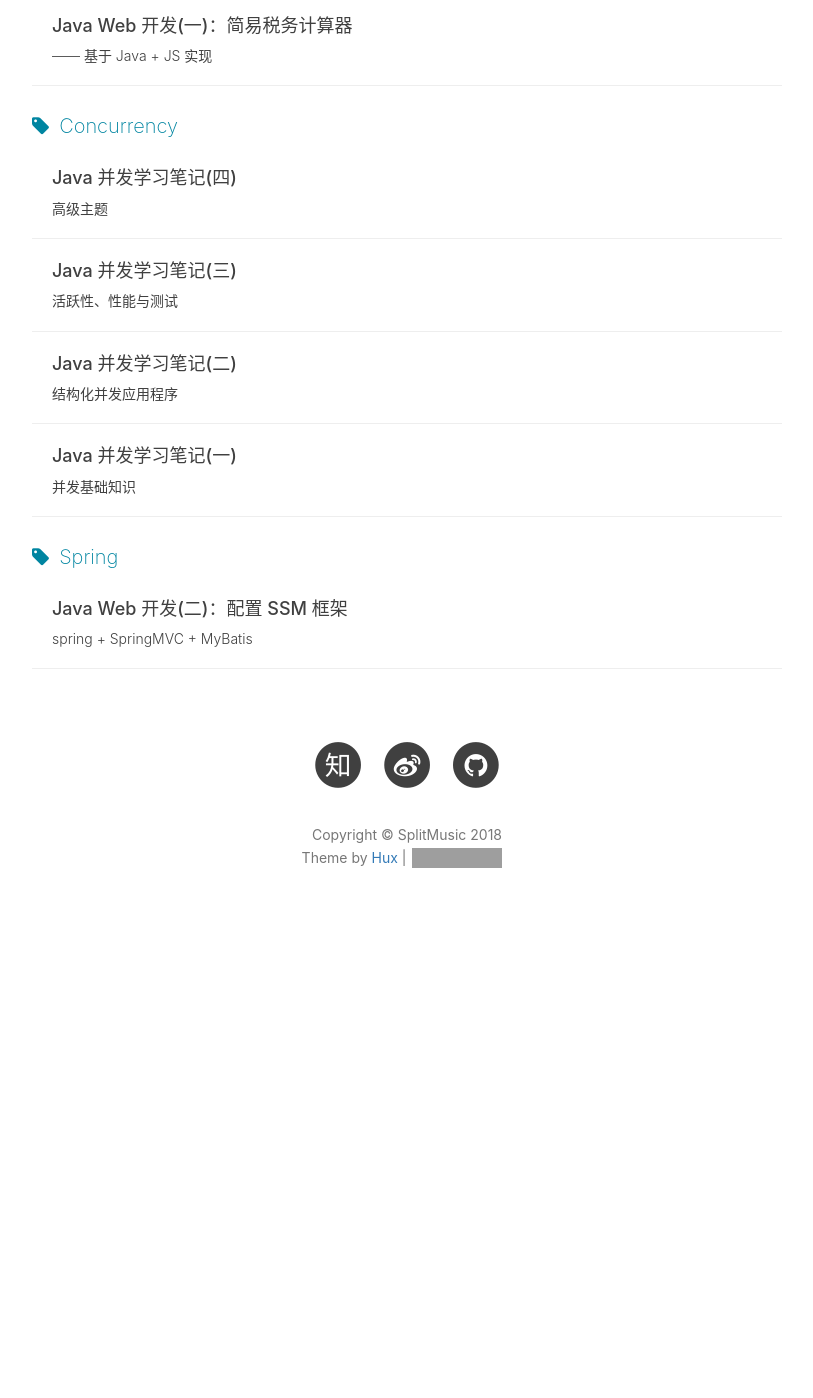
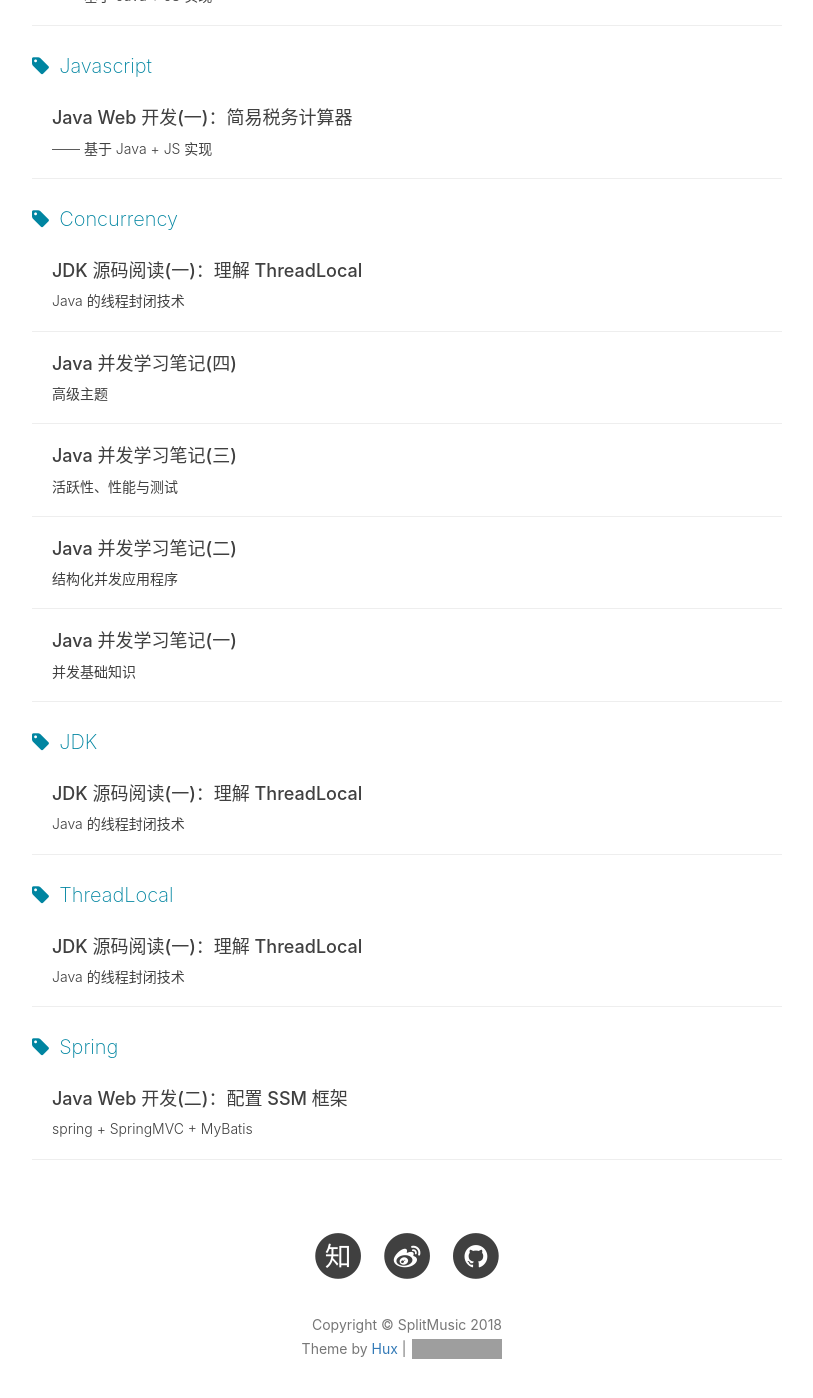
Before and after one commit to duyike/DamonDu.github.io, a Jekyll site: the page built from tags.html, in a window 1280 px wide and 1400 px high, scrolled down 3044 px. Shown: the whole window, without its empty margins (233-1046 px from the left). Built offline with Jekyll 4.4.1, drawn with Linux system fonts in a browser that asks for light colours; nearby versions of some CDN libraries; comment, search, counter and statistics services are not loaded; before the commit the page ends 4006 px from its top, so only the background shows below that; some of the changed lines change nothing that is shown; some of the changed text lies outside the part shown; grey boxes are pictures that could not be loaded.

Commit message:
jdk reading 1

````diff
--- /dev/null
+++ b/_posts/2018-02-25-jdk-reading-1.md
@@ -0,0 +1,411 @@
+---
+layout:     post
+title:      "JDK 源码阅读(一)：理解 ThreadLocal"
+subtitle:   "Java 的线程封闭技术"
+date:       2018-02-25 22:40:00
+author:     "Damon To"
+header-img: "img/jdk-threadlocal.jpg"
+header-mask: 0.4
+catalog:    true
+tags:
+    - Java
+    - JDK
+    - ThreadLocal
+    - Concurrency
+---
+
+> ThreadLocal 是 Java 并发领域里一个十分重要的类，本文将深入 ThreadLocal 这个类的具体含义与细节实现（基于 JDK8）。如果你之前没有接触或使用过 ThreadLocal ，那么推荐你先简单了解一下 ThreadLocal 的使用（推荐 @vigarbuaa 的 [Java ThreadLocal示例及使用方法总结](http://www.cnblogs.com/vigarbuaa/archive/2012/03/01/2375149.html) 这篇博客），以及你需要了解一些关于 Java 并发的基础知识（推荐我的 [Java 并发学习笔记 (一)：并发基础知识](http://splitmusic.cn/2018/02/05/java-concurrency-learning-1/) 一文）。希望本文对你有所帮助。
+
+### (一) ThreadLocal 的定义与作用
+
+学习 `ThreadLocal` 之前，最好明晰它处于 Java 开发体系的什么位置。`ThreadLocal` 类定义在 java / lang 中，但是其主要的应用是在于并发领域。[《 Java 并发编程实战》](https://book.douban.com/subject/10484692/)中提到：
+
+> 处理线程安全性问题的三种主要方式：
+>
+> 1. 不在线程之间共享该状态变量
+> 2. 将状态变量设置为不可变
+> 3. 在访问状态变量时使用同步
+
+`ThreadLocal` 在应该被归类于第一类技术：即通过**线程封闭（Thread Confinement）**技术，使得状态变量与特定的线程”绑定“起来（不在线程之间共享该状态变量），从而保证在多线程下的线程安全性。[《 Java 并发编程实战》](https://book.douban.com/subject/10484692/)将线程封闭技术分为三种：Ad-hoc 线程封闭、栈封闭以及 `ThreadLocal` 。其中 `ThreadLocal` 是由 JDK 提供的、最易实现和维护且最为健壮的线程封闭技术。（具体请看 [Java 并发学习笔记 (一)：并发基础知识](http://splitmusic.cn/2018/02/05/java-concurrency-learning-1/) 一文）
+
+### (二) 对 ThreadLocal 的整体了解与实现猜想
+
+在了解 `ThreadLocal` 的具体实现之前，我们可以先通过对 `ThreadLocal` 源码结构的总体把握来大概了解 `ThreadLocal` 实现线程封闭的基本原理：
+
+<img src="http://ompnv884d.bkt.clouddn.com/ThreadLocal-structure.jpg" width="400px">
+
+ `ThreadLocal` 的作者在注释中如此介绍  `ThreadLocal` 的工作原理：
+
+> This class provides thread-local variables.  These variables differ from their normal counterparts in that each thread that accesses one (via its {@code get} or {@code set} method) has its own, independently initialized copy of the variable.  {@code ThreadLocal} instances are typically private static fields in classes that wish to associate state with a thread (e.g., a user ID or Transaction ID).
+
+大概告诉了我们几点信息：
+
+-  `ThreadLocal` 为线程提供了一种特殊的”线程内部变量“（thread-local variables）。
+-  线程通过 `ThreadLocal` 的 `get()` 和 `set()` 方法来获取一个变量副本，这个变量副本为该线程所独有。
+-  `ThreadLocal` 实例最好是一个 private static 修饰的字段。
+
+ 结合上面 `ThreadLocal`  的结构中，有一个名为 `ThreadLocalMap` 的内部类，**我们可以大胆地对 `ThreadLocal` 的实现进行如下猜想：**
+
+`ThreadLocal` 维护一个 `ThreadLocalMap` 的 key 为每个线程的 ThreadId，value 为我们需要封闭的线程内部变量。每次调用其 `get()` 和 `set()` ，以当前线程的 ThreadId 为 key 从  `ThreadLocalMap` 中定位到其对应的线程内部变量，从而实现不同线程之间的隔离。
+
+这种想法十分直接，事实上 JDK 早期的版本也是如此进行实现的，但是**这种实现方法现在已经被摒弃**。以下，我们尝试通过阅读 jdk8 源码中 `ThreadLocal` 的实现来了解这种实现方式为何被摒弃。
+
+### (三) ThreadLocal 的实现细节
+
+#### Thread、ThreadLocal、ThreadLocalMap 的关系
+
+ `ThreadLocal` 的一般使用步骤为：new 一个 `ThreadLocal` ，调用 `set()` 方法设置线程内部变量，需要变量时调用 `get()` 方法获取变量。那么我们就根据这个使用步骤来看看此时 `ThreadLocal`  内部的运作。
+
+```java
+/**
+* Creates a thread local variable.
+* @see #withInitial(java.util.function.Supplier)
+*/
+public ThreadLocal() {
+}
+```
+
+ `ThreadLocal` 只是简单的创建实例，没有做额外的初始化操作。
+
+```java
+/**
+* Sets the current thread's copy of this thread-local variable
+* to the specified value.  Most subclasses will have no need to
+* override this method, relying solely on the {@link #initialValue}
+* method to set the values of thread-locals.
+*
+* @param value the value to be stored in the current thread's copy of
+*        this thread-local.
+*/
+public void set(T value) {
+    // 获取当前线程
+    Thread t = Thread.currentThread();
+    // 获取当前线程所维护的 ThreadLocalMap
+    ThreadLocalMap map = getMap(t);
+    if (map != null)
+        // map 非空则取对象
+    	map.set(this, value);
+    else
+       	// map 为空则创建 map 并进行相应的初始化
+    	createMap(t, value);
+}
+```
+
+在 `set()` 方法的实现中我们已经可以看到这和我们之前的猜想不尽相同。在 JDK8 中， `ThreadLocal` 的基本实现思路是：每个 `Thread` 维护一个 `ThreadLocalMap` 实例， `ThreadLocalMap` 的 key 是 `ThreadLocal` 实例，value 是线程内部变量。访问线程内部变量时，先获取当前线程对应的  `ThreadLocalMap` ，再在该 `ThreadLocalMap`  中获取 `ThreadLocal` 对应的内部变量。
+
+**这种实现方式有何优点呢？** 最大的优点应该是：当线程结束时， `ThreadLocalMap` 也会随之销毁，以避免对内存的占用。
+
+上述代码除了说明了 `ThreadLocal` 的基本实现，还说明了一个细节：每个 `Thread` 所对应的 `ThreadLocalMap` 是有可能为空的，也就是说线程不会在创建时就直接创建一个 `ThreadLocalMap` 并与之绑定，而是**采取 JIT 策略，在需要使用 `ThreadLocalMap` 之前才绑定。**
+
+#### ThreadLocalMap 的创建
+
+这里继续看 `createMap()` 的具体实现和 `ThreadLocalMap` 的创建。
+
+```java
+/**
+* Create the map associated with a ThreadLocal. Overridden in
+* InheritableThreadLocal.
+*
+* @param t the current thread
+* @param firstValue value for the initial entry of the map
+*/
+void createMap(Thread t, T firstValue) {
+    // 调用 ThreadLocalMap 的构造函数
+	t.threadLocals = new ThreadLocalMap(this, firstValue);
+}
+```
+
+```java
+static class ThreadLocalMap {
+
+    //...省略了部分无关代码
+
+    /**
+    * Construct a new map initially containing (firstKey, firstValue).
+    * ThreadLocalMaps are constructed lazily, so we only create
+    * one when we have at least one entry to put in it.
+    */
+    ThreadLocalMap(ThreadLocal<?> firstKey, Object firstValue) {
+        // map 的内部实际为一个 Entry 类型的数组，常量 INITIAL_CAPACITY 默认为 16
+        table = new Entry[INITIAL_CAPACITY];
+        // threadLocalHashCode 是优化后的哈希散列值，减少了碰撞的发生；&运算使得 i 落在 0~15 之间
+        int i = firstKey.threadLocalHashCode & (INITIAL_CAPACITY - 1);
+        table[i] = new Entry(firstKey, firstValue);
+        size = 1;
+        setThreshold(INITIAL_CAPACITY);
+    }
+
+    /**
+         * Set the resize threshold to maintain at worst a 2/3 load factor.
+         */
+    private void setThreshold(int len) {
+        threshold = len * 2 / 3;
+    }
+}
+```
+
+**读到这里，我们会有两个疑问：**
+
+1.  `threadLocalHashCode` 是什么？它对哈希表进行了哪些优化？
+2.  如果 `size` 大于 `threshold` 时，如何处理？
+
+接下来的两部分我们分别关注这里提出的两个问题。
+
+#### threadLocalHashCode 对哈希表进行的优化
+
+我们看回 `ThreadLocal` ：
+
+```java
+/**
+     * ThreadLocals rely on per-thread linear-probe hash maps attached
+     * to each thread (Thread.threadLocals and
+     * inheritableThreadLocals).  The ThreadLocal objects act as keys,
+     * searched via threadLocalHashCode.  This is a custom hash code
+     * (useful only within ThreadLocalMaps) that eliminates collisions
+     * in the common case where consecutively constructed ThreadLocals
+     * are used by the same threads, while remaining well-behaved in
+     * less common cases.
+     */
+private final int threadLocalHashCode = nextHashCode();
+
+/**
+     * The next hash code to be given out. Updated atomically. Starts at
+     * zero.
+     */
+private static AtomicInteger nextHashCode =
+    new AtomicInteger();
+
+/**
+     * The difference between successively generated hash codes - turns
+     * implicit sequential thread-local IDs into near-optimally spread
+     * multiplicative hash values for power-of-two-sized tables.
+     */
+private static final int HASH_INCREMENT = 0x61c88647;
+
+/**
+     * Returns the next hash code.
+     */
+private static int nextHashCode() {
+    return nextHashCode.getAndAdd(HASH_INCREMENT);
+}
+```
+
+`threadLocalHashCode` 以 `HASH_INCREMENT` 为增量，产生一组从 0、1 * HASH_INCREMENT、2 * HASH_INCREMENT...到 n * HASH_INCREMENT 的哈希散列值。在这里，HASH_INCREMENT 被设置为一个很特殊的十六进制数——「0x61c88647」。以这个数形成的散列称为斐波那契散列（Fibonacci Hashing）。斐波那契散列使得哈希表分布更加均匀，极大地减少了碰撞的发生，在实际运用中往往对效率有很大的提升。
+
+#### ThreadLocalMap 的扩容
+
+如果 `size` 大于 `threshold` 时，最基本的想法是直接对 table 进行扩容，一般的做法就是 new 一个两倍大小的 table 并将原 table deep copy 到新的 table，`ThreadLocalMap`  提供了 `resize()` 方法：
+
+```java
+/**
+         * Double the capacity of the table.
+         */
+private void resize() {
+    Entry[] oldTab = table;
+    int oldLen = oldTab.length;
+    int newLen = oldLen * 2;
+    Entry[] newTab = new Entry[newLen];
+    int count = 0;
+
+    // deep copy
+    for (int j = 0; j < oldLen; ++j) {
+        Entry e = oldTab[j];
+        if (e != null) {
+            ThreadLocal<?> k = e.get();
+            if (k == null) {
+                e.value = null; // Help the GC
+            } else {
+                int h = k.threadLocalHashCode & (newLen - 1);
+                while (newTab[h] != null)
+                    h = nextIndex(h, newLen);
+                newTab[h] = e;
+                count++;
+            }
+        }
+    }
+
+    setThreshold(newLen);
+    size = count;
+    table = newTab;
+}
+
+```
+
+然而，更关键的问题在于：进行 `resize()` 的条件是什么？
+
+相比每次一达到 `threshold` 就进行 `resize()` ，如果我们对 `resize()` 的条件加以限制，尽可能地减少 `resize()` 的次数，则可以尽可能地优化性能。所以我们不妨看看 `set()` 是如何对这一条件进行限制的。
+
+```java
+/**
+         * Set the value associated with key.
+         *
+         * @param key the thread local object
+         * @param value the value to be set
+         */
+private void set(ThreadLocal<?> key, Object value) {
+
+    // We don't use a fast path as with get() because it is at
+    // least as common to use set() to create new entries as
+    // it is to replace existing ones, in which case, a fast
+    // path would fail more often than not.
+
+    Entry[] tab = table;
+    int len = tab.length;
+    int i = key.threadLocalHashCode & (len-1);
+
+    for (Entry e = tab[i];
+         e != null;
+         // 发生哈希碰撞，则储存在下一个 entry 中
+         e = tab[i = nextIndex(i, len)]) {
+        ThreadLocal<?> k = e.get();
+
+        if (k == key) {
+            e.value = value;
+            return;
+        }
+
+        if (k == null) {
+            replaceStaleEntry(key, value, i);
+            return;
+        }
+    }
+
+    tab[i] = new Entry(key, value);
+    int sz = ++size;
+    // 需要满足 cleanSomeSlots(i, sz) 为 fales 且 sz >= threshold 才进行 rehash()
+    if (!cleanSomeSlots(i, sz) && sz >= threshold)
+        // rehash() 方法调用了 resize()
+        rehash();
+}
+```
+
+`cleanSomeSlots(i, n)` 的主要作用是在哈希表中找到过期的项（stale entry）并将其擦除，以避免表空间被这些过期的项占用。stale entry 的产生很自然，当我们所保护的线程内部变量使用完毕，生命周期结束后则会被 GC 掉，这些 value 已被清除的 entry 则为 stale entry。
+
+需要注意的是在 `cleanSomeSlots()` 的实现（如下代码）中，出于对性能和时间复杂度的平衡， `cleanSomeSlots()` 并不是扫描 n 个 entry，而是扫描 log2(n) 个。虽然无法找出所有的 stale entry，但将时间复杂度从O(n) 降为 O(log2(n))。在实践中，这种平衡策略能提高效率，而且往往是够用的。
+
+另外，当 `set()` 调用  `cleanSomeSlots()`  时，参数 n 传入的是 `size` （即 entry 的个数）；如果在扫描过程中找到了 stale entry，n 的值会被 `cleanSomeSlots()` 为修改为 `length` （即 table 的总容量），即此时 `cleanSomeSlots()` 的扫描范围被扩大为整个表。采取这种实现的原因代码作者没有在注释中解释，但是从我的角度理解：这是一种从统计角度的优化。从 JVM 执行 GC 的角度来看，当 `ThreadLocalMap` 中发现了一个项因被 GC 而过期，那么此时往往存在多个项也是过期的，所以在此时扩大扫描范围，有更大的概率找到更多的 stale entry ，从而提高 `cleanSomeSlots()` 的效率。
+
+```java
+/**
+         * Heuristically scan some cells looking for stale entries.
+         * This is invoked when either a new element is added, or
+         * another stale one has been expunged. It performs a
+         * logarithmic number of scans, as a balance between no
+         * scanning (fast but retains garbage) and a number of scans
+         * proportional to number of elements, that would find all
+         * garbage but would cause some insertions to take O(n) time.
+         *
+         * @param i a position known NOT to hold a stale entry. The
+         * scan starts at the element after i.
+         *
+         * @param n scan control: {@code log2(n)} cells are scanned,
+         * unless a stale entry is found, in which case
+         * {@code log2(table.length)-1} additional cells are scanned.
+         * When called from insertions, this parameter is the number
+         * of elements, but when from replaceStaleEntry, it is the
+         * table length. (Note: all this could be changed to be either
+         * more or less aggressive by weighting n instead of just
+         * using straight log n. But this version is simple, fast, and
+         * seems to work well.)
+         *
+         * @return true if any stale entries have been removed.
+         */
+private boolean cleanSomeSlots(int i, int n) {
+    boolean removed = false;
+    Entry[] tab = table;
+    int len = tab.length;
+    do {
+        i = nextIndex(i, len);
+        Entry e = tab[i];
+        // 符合该 if 条件的则为 stale entry，将其擦除
+        if (e != null && e.get() == null) {
+            n = len;
+            removed = true;
+            i = expungeStaleEntry(i);
+        }
+    // 无符号右移一位并赋值，所以最终循环 log2(n) 次
+    } while ( (n >>>= 1) != 0);
+    return removed;
+}
+
+```
+
+除了在 `set()` 限制进行 `resize()` 的条件，在 `set()` 通过 `rehash()` 调用  `resize()` 过程中， `rehash()` 又做了进一步地限制：
+
+```java
+/**
+         * Re-pack and/or re-size the table. First scan the entire
+         * table removing stale entries. If this doesn't sufficiently
+         * shrink the size of the table, double the table size.
+         */
+private void rehash() {
+    // expunge all stale entry
+    expungeStaleEntries();
+
+    // Use lower threshold for doubling to avoid hysteresis
+    if (size >= threshold - threshold / 4)
+        resize();
+}
+```
+
+`rehash()` 进行限制的原理与 `set()` 的实现异曲同工，但扫描程度更完全。之前说过 `cleanSomeSlots()` 只会扫描范围内的 log2(n) 个 entry，而 `expungeStaleEntries()` 会扫描范围内所有的 entry。**总之，`ThreadLocalMap` 通过种种手段，保证了只有当哈希表中完全没有过期的项时才有可能进行扩容。**
+
+#### 总结 ThreadLocal 的实现
+
+至此，我们从 `TreadLocal.set()` 开始，了解了 `TreadLocalMap()` 、 `TreadLocalMap.set()` 、 `cleanSomeSlots()` 、 `expungeStaleEntries()`  ，基本理清了从创建 `ThreadLocal` 到进行 `set()` 时 `ThreadLocal` 的内部实现，包括了：Thread、TreadLocal、TreadLocalMap 三者的关系；TreadLocalMap 的创建；TreadLocalMap 为减少碰撞对哈希表的优化；TreadLocalMap 的扩容和对应的优化。
+
+至于 `get()` 的理解相信在理解了 `set()` 之后就相对比较简单，所以这里就不再赘述。
+
+###(四) ThreadLocal 会导致内存泄漏？
+
+有一些观点认为，使用 `ThreadLocal` 可能会导致内存泄漏，原因基于以下的事实：
+
+在 `ThreadLocalMap` 的实现中， `Entry` 继承了 `WeakReference`（即弱引用），如下：
+
+```java
+/**
+         * The entries in this hash map extend WeakReference, using
+         * its main ref field as the key (which is always a
+         * ThreadLocal object).  Note that null keys (i.e. entry.get()
+         * == null) mean that the key is no longer referenced, so the
+         * entry can be expunged from table.  Such entries are referred to
+         * as "stale entries" in the code that follows.
+         */
+static class Entry extends WeakReference<ThreadLocal<?>> {
+    /** The value associated with this ThreadLocal. */
+    Object value;
+
+    Entry(ThreadLocal<?> k, Object v) {
+        super(k);
+        value = v;
+    }
+}
+```
+
+用实线代表强引用，虚线代表弱引用，那么使用 ThreadLocal 时对象在 JVM 内存中如下分布：
+
+<img src="http://ompnv884d.bkt.clouddn.com/ThreadLocal-WeakRef.png">
+
+假设强引用不存在了，那么 GC 时 `ThreadLocal` 对象由于只有弱引用所以会被回收，那么 key 就会变为 `null` ，意味着其对应的 value 将永远无法被调用到，导致内存泄漏。然而 JDK 设计者也意识到这个问题，所以也采取了一定的措施避免这种问题出现。例如在 `resize()` 中有这样一段代码：
+
+```java
+if (k == null) {
+    e.value = null; // Help the GC
+}
+```
+
+类似的代码不止一处，其实在 `ThreadLocalMap` 中，只要涉及到扫描 Entry 的方法，都会检查其 key 是否为空，如若为空都会及时清除 value 以避免内存泄漏。类似的代码几乎遍布于 `ThreadLocalMap` 的方法实现之中（感兴趣的可以找来源码看看有多少方法加入了类似的代码）。所以说，内存泄漏在实际使用 `ThreadLocal` 时虽有可能出现，但我们也不用对此过于担心。同时，为了最大化的保证安全性，我们也可以在调用 `remove()` 来保证当前线程的所有内部变量都被销毁。
+
+### (五) 总结
+
+了解完 `ThreadLocal` 的实现，其实我们发现：本质上， `ThreadLocal` 类是通过 OOP 的封装思想，实现了变量的线程封闭。虽然思想是简单直接的，但是具体实现中却是有很多细节上的心思：例如 Thread、ThreadLocal、ThreadLocalMap 三个类关系的处理，例如对扩容操作的逐步限制以优化性能，例如对内存泄漏的避免....这些都很值得我们在实际开发中学习与借鉴。
+
+------
+
+*参考资料：*
+
+1. *JAVA 并发 - 自问自答学 ThreadLocal：[https://juejin.im/post/5a0e985df265da430e4ebb92](https://juejin.im/post/5a0e985df265da430e4ebb92)*
+2. *ThreadLocal源码分析解密  - By 谢照东：[http://xiezhaodong.me/2016/03/05/ThreadLocal%E6%BA%90%E7%A0%81%E5%88%86%E6%9E%90%E8%A7%A3%E5%AF%86/](http://xiezhaodong.me/2016/03/05/ThreadLocal%E6%BA%90%E7%A0%81%E5%88%86%E6%9E%90%E8%A7%A3%E5%AF%86/)*
+3. *ThreadLocal和 synchronized的区别 ? - 知乎用户的回答 - 知乎：[https://www.zhihu.com/question/23089780/answer/62097840](https://www.zhihu.com/question/23089780/answer/62097840)*
+4. *Java ThreadLocal 示例及使用方法总结：[http://www.cnblogs.com/vigarbuaa/archive/2012/03/01/2375149.html](http://www.cnblogs.com/vigarbuaa/archive/2012/03/01/2375149.html)*
+5. *Github - lambdalab-mirror/jdk8u-jdk：[https://github.com/lambdalab-mirror/jdk8u-jdk/](https://github.com/lambdalab-mirror/jdk8u-jdk/)*
--- a/_posts/2018-03-02-java-web-2.markdown
+++ b/_posts/2018-03-02-java-web-2.markdown
@@ -431,7 +431,6 @@
         System.out.println("Update = " + number);
     }
 }
-
 ```
 
 > 由于 BookDao 的实现是有 MyBatis 在运行时才进行的，所以编译时会发现 `bookDao` 的 bean 装载会提示错误，这个错误同样是可以忽视的。
````
Also changed, not shown: img/jdk-threadlocal.jpg (added).
